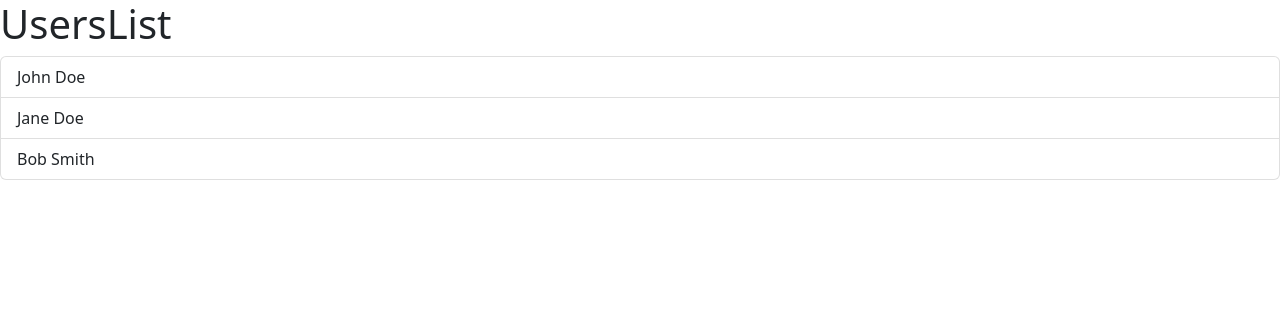
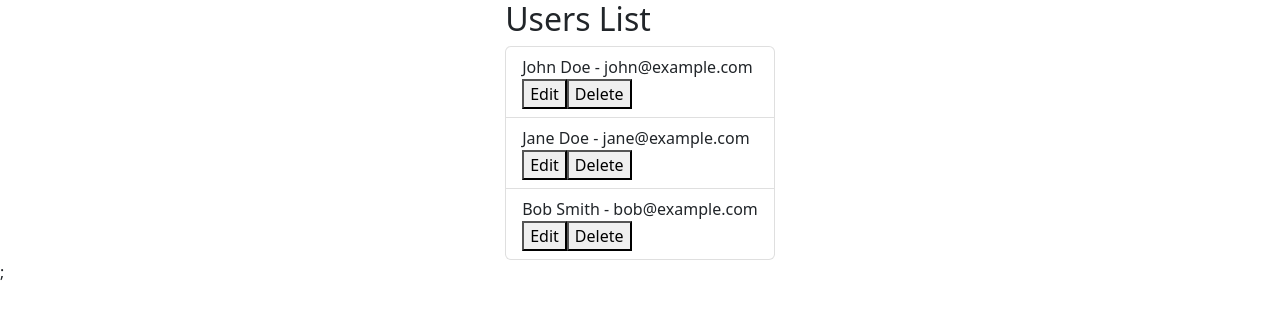
Before and after one commit to AlanCroda/ReactChallenge, a React (Vite) app in the folder react-app/: page / in a window 1280 px wide. Shown: the top 318 px of the page. Built offline with nearby package versions, Linux system fonts and the light colour scheme.

Commit message:
userslist styling

```diff
--- a/react-app/src/App.tsx
+++ b/react-app/src/App.tsx
@@ -1,7 +1,11 @@
-import UsersList from "./components/UsersList";
+import UsersList from "./components/Users/UsersList/UsersList";
 
 function App() {
-  return <div><UsersList /></div>
+  return (
+    <div className="app">
+      <UsersList />;
+    </div>
+  );
 }
 
 export default App;
--- /dev/null
+++ b/react-app/src/components/Users/User/User.tsx
@@ -0,0 +1,14 @@
+export interface User {
+  id: number;
+  name: string;
+  email: string;
+}
+
+export function getUsers(): User[] {
+  // Mock data for demonstration purposes
+  return [
+    { id: 1, name: "John Doe", email: "john@example.com" },
+    { id: 2, name: "Jane Doe", email: "jane@example.com" },
+    { id: 3, name: "Bob Smith", email: "bob@example.com" },
+  ];
+}
--- /dev/null
+++ b/react-app/src/components/Users/UsersList/UsersList.css
@@ -0,0 +1,5 @@
+#users-list-container {
+    display: grid;
+    justify-content: center;
+    align-items: center;
+}
--- /dev/null
+++ b/react-app/src/components/Users/UsersList/UsersList.tsx
@@ -0,0 +1,43 @@
+import React, { useEffect, useState } from "react";
+import { User, getUsers } from "../User/User"; // Import the User type
+
+const UsersList: React.FC = () => {
+  const [users, setUsers] = useState<User[]>([]);
+
+  useEffect(() => {
+    // Fetch users when the component mounts (ideally would be an API call)
+    const fetchData = async () => {
+      const fetchedUsers = getUsers();
+      setUsers(fetchedUsers);
+    };
+
+    // const deleteUser = (selectedUser) => {
+
+    // };
+
+    fetchData();
+  }, []);
+
+  return (
+    <div id="users-list-container">
+      <h2>Users List</h2>
+      <div>
+        <ul className="list-group">
+          {users.map((user) => (
+            <li className="list-group-item" key={user.id}>
+              <div className="user-info">
+                {user.name} - {user.email}
+              </div>
+              <div className="user-buttons">
+                <button>Edit</button>
+                <button>Delete</button>
+              </div>
+            </li>
+          ))}
+        </ul>
+      </div>
+    </div>
+  );
+};
+
+export default UsersList;
--- a/react-app/src/components/UsersList.tsx
+++ /dev/null
@@ -1,28 +0,0 @@
-function UsersList() {
-  return (
-    <>
-      <h1>UsersList</h1>
-      <ListGroup />
-    </>
-  );
-}
-
-function ListGroup() {
-  const items = [
-    { id: 1, name: "John Doe", email: "john@example.com" },
-    { id: 2, name: "Jane Doe", email: "jane@example.com" },
-    { id: 3, name: "Bob Smith", email: "bob@example.com" },
-  ];
-
-  return (
-    <ul className="list-group">
-      {items.map((item) => (
-        <li className="list-group-item" key={item.id}>
-          {item.name}
-        </li>
-      ))}
-    </ul>
-  );
-}
-
-export default UsersList;
```
Also changed, not shown: react-app/src/main.tsx (+9 -7 lines), react-app/src/index.css (added).
